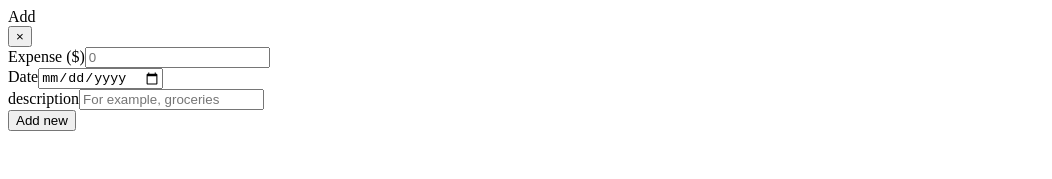
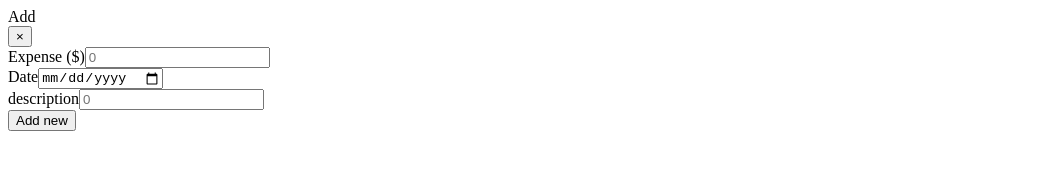
Before and after one commit to NeoScripter/expense-tracker-app, a React (Vite) app: page / in a window 1280 px wide. Both pictures are taken after typing "Sample" into the empty fields and a click on the button "Add expense". Shown: the top 179 px of the page, without its empty margins (0-1052 px from the left). Built offline with nearby package versions, Linux system fonts and the light colour scheme; the HTML template or start-up script is replaced by a standard one.

Commit message:
create a separate component for input field

```diff
--- a/src/components/AddExpenseForm.jsx
+++ b/src/components/AddExpenseForm.jsx
@@ -1,12 +1,18 @@
-import { useEffect, useLayoutEffect, useRef, useState } from 'react';
+import {
+    forwardRef,
+    useEffect,
+    useLayoutEffect,
+    useRef,
+    useState
+} from 'react';
 
 export function AddExpenseForm({ onClose, isOpen, setExpenses }) {
     const [isClosing, setIsClosing] = useState(false);
     const [showMessage, setShowMessage] = useState(false);
-    const prevIsOpen = useRef();
-    const amountRef = useRef();
-    const dateRef = useRef();
-    const descriptionRef = useRef();
+    const prevIsOpen = useRef(null);
+    const amountRef = useRef(null);
+    const dateRef = useRef(null);
+    const descriptionRef = useRef(null);
 
     useEffect(() => {
         function handler(e) {
@@ -32,7 +38,7 @@ export function AddExpenseForm({ onClose, isOpen, setExpenses }) {
 
     function addExpense(e) {
         e.preventDefault();
-        console.log(dateRef.current.value)
+        console.log(dateRef.current.value);
         const date = dateRef.current.value;
         const description = descriptionRef.current.value;
         const amount = amountRef.current.value;
@@ -49,7 +55,7 @@ export function AddExpenseForm({ onClose, isOpen, setExpenses }) {
 
         setExpenses((prevExpenses) => [...prevExpenses, newExpense]);
         setShowMessage(true);
-        setTimeout(() => setShowMessage(false), 4000)
+        setTimeout(() => setShowMessage(false), 4000);
     }
 
     return (
@@ -63,65 +69,31 @@ export function AddExpenseForm({ onClose, isOpen, setExpenses }) {
             <div className="overlay w-full h-full">
                 <div
                     onClick={(e) => e.stopPropagation()}
-                    className="modal-body ml-auto bg-light-gray max-w-80 h-full p-6 space-y-4"
+                    className="modal-body ml-auto bg-light-gray max-w-80 h-full p-6 space-y-4 overflow-y-auto"
                 >
                     <header className="flex items-center justify-between gap-2">
                         <div className="text-3xl font-light">Add</div>
-                        {showMessage && <div className='toast'>Added!</div>}
-                        <button onClick={onClose} className="text-4xl font-thin cursor-pointer">
+                        {showMessage && <div className="toast">Added!</div>}
+                        <button
+                            onClick={onClose}
+                            className="text-4xl font-thin cursor-pointer"
+                        >
                             &times;
                         </button>
                     </header>
                     <form onSubmit={(e) => addExpense(e)} className="space-y-4">
                         <div className="bg-white space-y-4 py-4 px-2">
-                            <div>
-                                <label
-                                    htmlFor="amount"
-                                    className="titles text-xs mb-2"
-                                >
-                                    Expense ($)
-                                </label>
-                                <input
-                                    type="number"
-                                    id="amount"
-                                    className="border-b border-gray-300 text-gray-900 text-sm focus:ring-blue-500 focus:border-blue-500 block w-full p-2.5"
-                                    placeholder="0"
-                                    required
-                                    ref={amountRef}
-                                />
-                            </div>
-                            <div>
-                                <label
-                                    htmlFor="date"
-                                    className="titles text-xs mb-2"
-                                >
-                                    Date
-                                </label>
-                                <input
-                                    type="date"
-                                    id="date"
-                                    className="border-b border-gray-300 text-gray-900 text-sm focus:ring-blue-500 focus:border-blue-500 block w-full p-2.5"
-                                    placeholder="0"
-                                    required
-                                    ref={dateRef}
-                                />
-                            </div>
-                            <div>
-                                <label
-                                    htmlFor="description"
-                                    className="titles text-xs mb-2"
-                                >
-                                    description
-                                </label>
-                                <input
-                                    type="text"
-                                    id="description"
-                                    className="border-b border-gray-300 text-gray-900 text-sm focus:ring-blue-500 focus:border-blue-500 block w-full p-2.5 placeholder:text-gray-400"
-                                    placeholder="For example, groceries"
-                                    required
-                                    ref={descriptionRef}
-                                />
-                            </div>
+                            <FormField
+                                ref={amountRef}
+                                type="number"
+                                text="Expense ($)"
+                            />
+                            <FormField ref={dateRef} type="date" text="Date" />
+                            <FormField
+                                ref={descriptionRef}
+                                type="text"
+                                text="description"
+                            />
                         </div>
                         <button className="btn-primary w-full py-4 mt-6">
                             Add new
@@ -132,3 +104,21 @@ export function AddExpenseForm({ onClose, isOpen, setExpenses }) {
         </div>
     );
 }
+
+const FormField = forwardRef(function FormFieldRef({ type, text }, ref) {
+    return (
+        <div>
+            <label htmlFor="amount" className="titles text-xs mb-2">
+                {text}
+            </label>
+            <input
+                type={type}
+                id="amount"
+                className="border-b border-gray-300 text-gray-900 text-sm focus:ring-blue-500 focus:border-blue-500 block w-full p-2.5"
+                placeholder="0"
+                required
+                ref={ref}
+            />
+        </div>
+    );
+});
```
